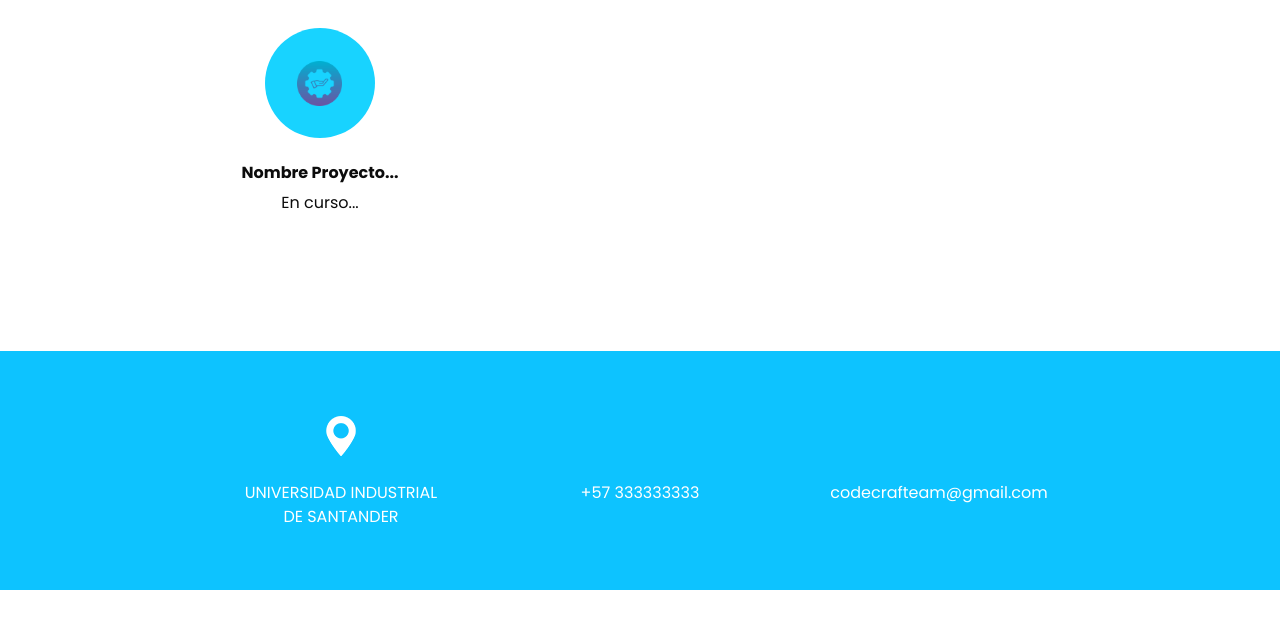
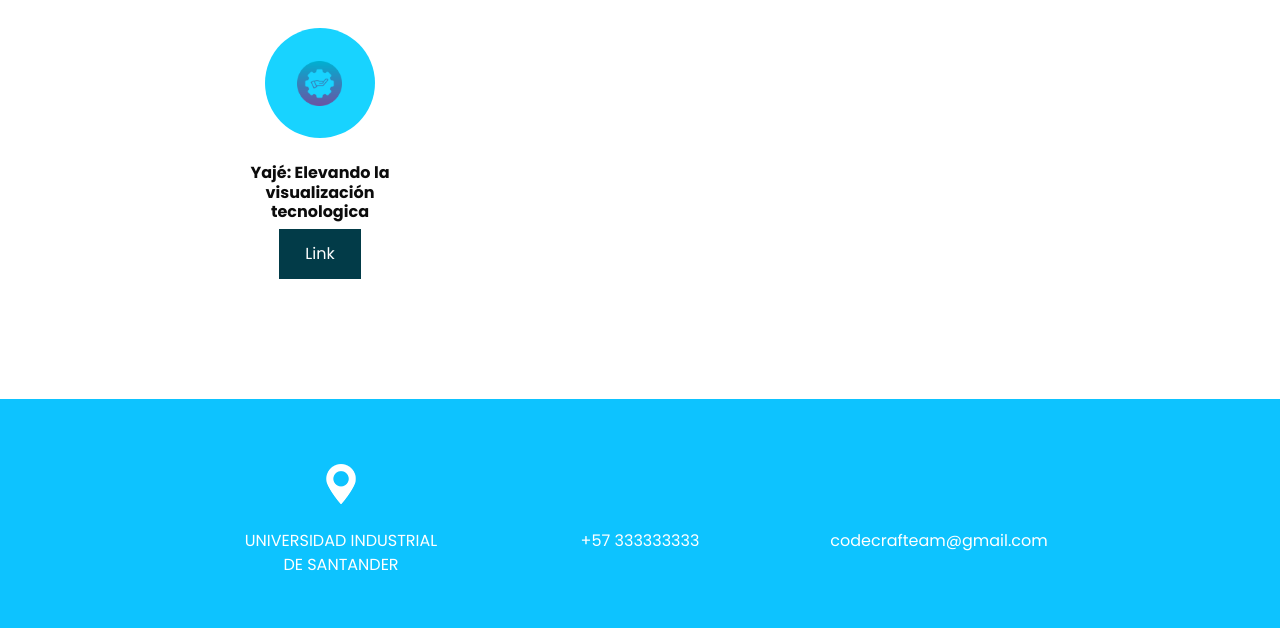
Before and after one commit to ArquitecturaComputadores-Grupo6/CodeCraft, a plain HTML site: page proyecto.html in a window 1280 px wide. Shown: the part 238-866 px from the top of the page. Before the commit the page ends 828 px from the top, so only its background shows below. Drawn offline with nearby package versions, Linux system fonts and the light colour scheme.

Commit message:
Update proyecto.html

```diff
--- a/proyecto.html
+++ b/proyecto.html
@@ -75,11 +75,13 @@
                 </div>
                 <div class="detail_box">
                   <h6>
-                    Nombre Proyecto...
+                    Yajé: Elevando la visualización tecnologica
                   </h6>
-                  <p>
-                  En curso...
-                  </p>
+                  <div class="btn-box">
+                  <a  href="https://www.youtube.com/watch?v=XC37F3lwvhM" class="btn-2">
+                    Link
+                  </a>
+                </div>
                 </div>
               </div>
             </div>
```
